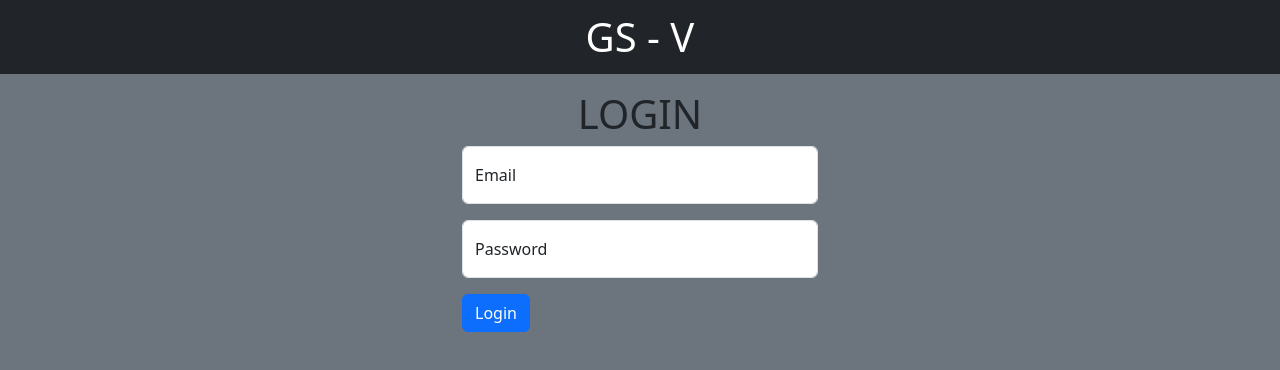
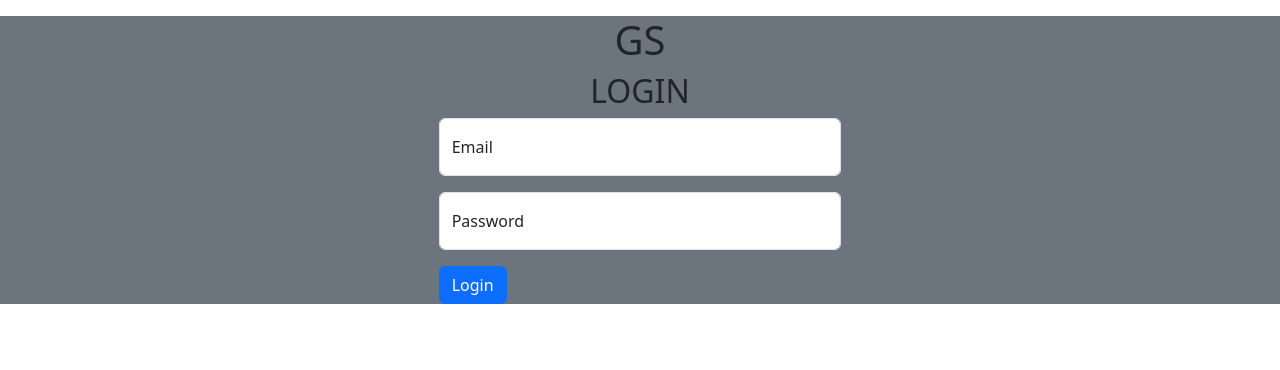
Before and after one commit to gabyreload1983/front-gabysystem, a React (Vite) app: page / in a window 1280 px wide. Shown: the top 370 px of the page. Built offline with nearby package versions, Linux system fonts and the light colour scheme; the HTML template or start-up script is replaced by a standard one.

Commit message:
Contitional render in main layout

```diff
--- a/src/App.scss
+++ b/src/App.scss
@@ -1,9 +1,7 @@
 @import "../node_modules/bootstrap/scss/bootstrap.scss";
 
-.site-wrapper {
-  min-height: 100vh;
-  display: flex;
-  flex-direction: column;
+:root {
+  background-color: $secondary;
 }
 
 .table {
--- a/src/components/Layout.jsx
+++ b/src/components/Layout.jsx
@@ -9,18 +9,22 @@ export default function Layout() {
   const { user } = useContext(UserContext);
 
   return (
+    <>
+      {user ? (
         <div className="container-fluid m-0 p-0 bg-secondary min-vh-100">
           <NavBar />
-      {user ? (
           <main className="row m-0 p-0">
-          <div className="col-xl-3 col-xxl-2">{user && <SideBar />}</div>
+            <div className="col-xl-3 col-xxl-2">
+              <SideBar />
+            </div>
             <div className="col-xl-9 col-xxl-10 p-0">
               <Outlet />
             </div>
           </main>
+        </div>
       ) : (
         <Login />
       )}
-    </div>
+    </>
   );
 }
--- a/src/components/NavBar.jsx
+++ b/src/components/NavBar.jsx
@@ -1,17 +1,13 @@
-import { UserContext } from "../context/userContext";
-import { useContext } from "react";
 import SearchOrder from "./SearchOrder";
 
 function NavBar() {
-  const { user } = useContext(UserContext);
-
   return (
     <nav className="navbar navbar-dark bg-dark">
       <div className="container-fluid">
         <a className="navbar-brand m-auto" href="/">
           <h1 className="m-0">GS - V{import.meta.env.VITE_VERSION}</h1>
         </a>
-        {user && <SearchOrder />}
+        <SearchOrder />
       </div>
     </nav>
   );
--- a/src/pages/Login/Login.jsx
+++ b/src/pages/Login/Login.jsx
@@ -1,4 +1,4 @@
-import React, { useContext, useState } from "react";
+import { useContext, useState } from "react";
 import { UserContext } from "../../context/userContext";
 import { SwalError, postToApi } from "../../utils";
 import Swal from "sweetalert2";
@@ -61,11 +61,12 @@ export default function Login() {
     }
   };
   return (
-    <div className="container">
+    <div className="container-fluid bg-secondary">
       {loader && <BarLoader color="#36d7b7" cssOverride={{ width: "100%" }} />}
       <div className="row justify-content-center mt-3">
         <div className="col-12 col-md-6 col-lg-4">
-          <h1 className="text-center">LOGIN</h1>
+          <h1 className="text-center">GS</h1>
+          <h2 className="text-center">LOGIN</h2>
           <form onKeyDown={handleKeyDown}>
             <div className="form-floating mb-3">
               <input
```
Lines whose indentation alone changed are shown as unchanged.
